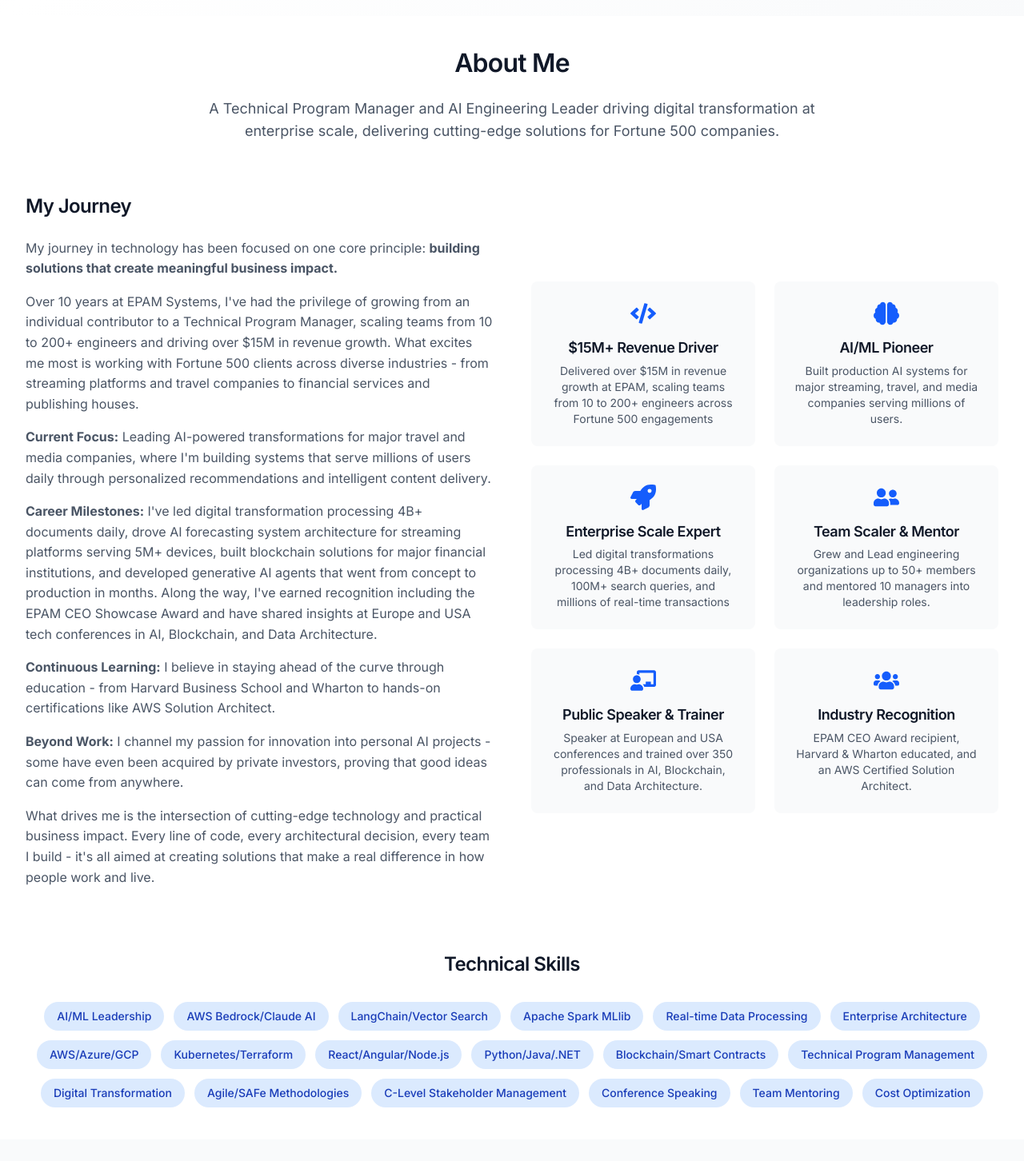
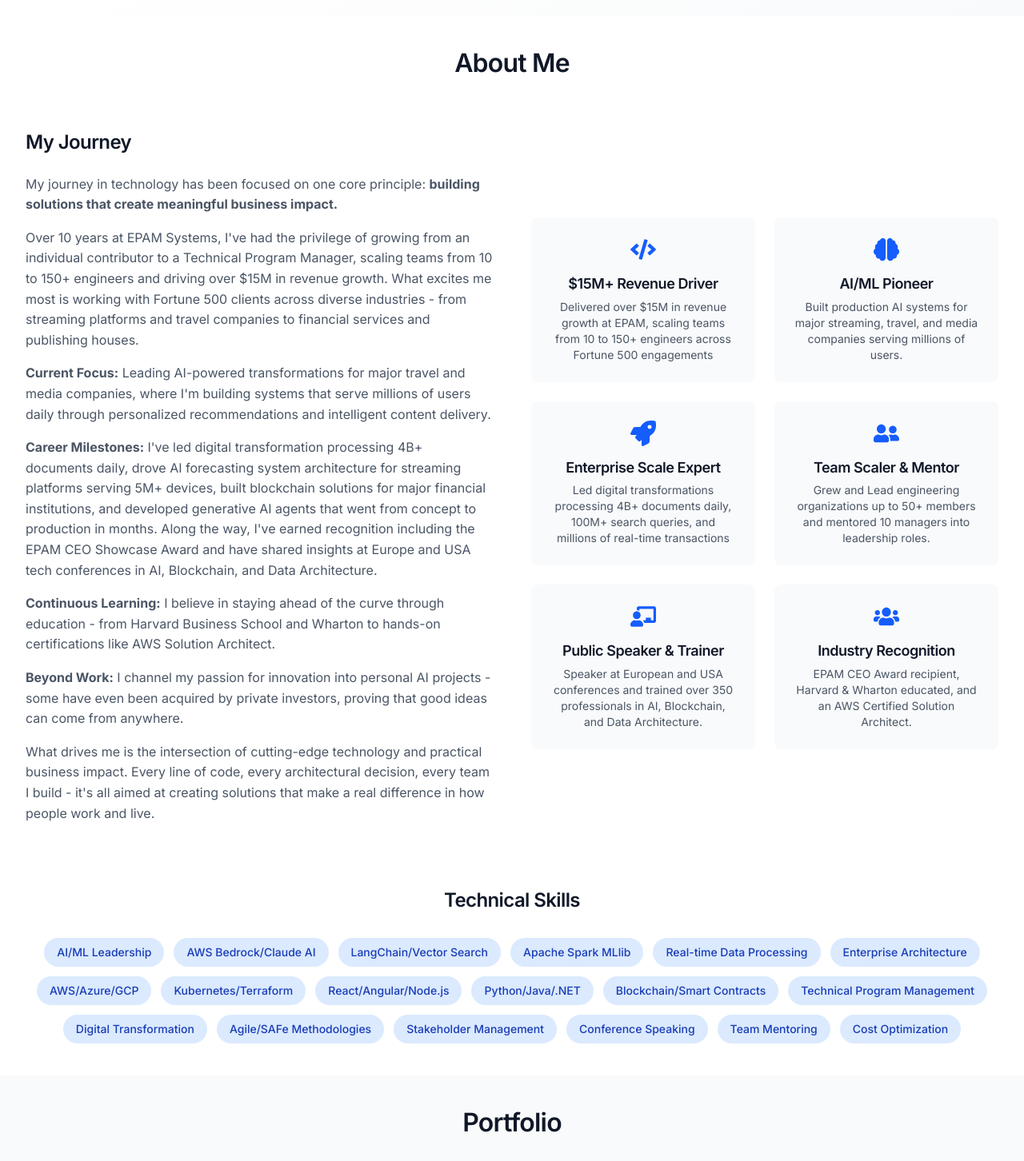
Before and after one commit to Bichev/personal-brand, a Next.js app: page / in a window 1280 px wide. Shown: the part 780-2232 px from the top of the page at 80% size. Built offline with nearby package versions, Linux system fonts and the light colour scheme.

Commit message:
styles update

```diff
--- a/src/components/AboutSection.tsx
+++ b/src/components/AboutSection.tsx
@@ -10,7 +10,7 @@ export function AboutSection({ className, id = 'about' }: SectionProps) {
     {
       icon: <FaCode className="w-8 h-8" />,
       title: '$15M+ Revenue Driver',
-      description: 'Delivered over $15M in revenue growth at EPAM, scaling teams from 10 to 200+ engineers across Fortune 500 engagements',
+      description: 'Delivered over $15M in revenue growth at EPAM, scaling teams from 10 to 150+ engineers across Fortune 500 engagements',
     },
     {
       icon: <FaBrain className="w-8 h-8" />,
@@ -52,9 +52,9 @@ export function AboutSection({ className, id = 'about' }: SectionProps) {
           <h2 className="text-3xl sm:text-4xl font-bold text-gray-900 dark:text-white mb-6">
             About Me
           </h2>
-          <p className="text-lg text-gray-600 dark:text-gray-300 max-w-3xl mx-auto">
+          {/* <p className="text-lg text-gray-600 dark:text-gray-300 max-w-3xl mx-auto">
             A Technical Program Manager and AI Engineering Leader driving digital transformation at enterprise scale, delivering cutting-edge solutions for Fortune 500 companies.
-          </p>
+          </p> */}
         </motion.div>
 
         <div className="grid grid-cols-1 lg:grid-cols-2 gap-12 items-center">
--- a/src/lib/constants.ts
+++ b/src/lib/constants.ts
@@ -16,7 +16,7 @@ export const PERSONAL_INFO = {
   shortBio: 'Technical Program Manager and AI Engineering Leader with 15+ years of experience driving digital transformation at scale. Currently at EPAM Systems, delivering cutting-edge solutions for Fortune 500 companies.',
   longBio: `My journey in technology has been focused on one core principle: <strong>building solutions that create meaningful business impact.</strong>
 
-Over 10 years at EPAM Systems, I've had the privilege of growing from an individual contributor to a Technical Program Manager, scaling teams from 10 to 200+ engineers and driving over $15M in revenue growth. What excites me most is working with Fortune 500 clients across diverse industries - from streaming platforms and travel companies to financial services and publishing houses.
+Over 10 years at EPAM Systems, I've had the privilege of growing from an individual contributor to a Technical Program Manager, scaling teams from 10 to 150+ engineers and driving over $15M in revenue growth. What excites me most is working with Fortune 500 clients across diverse industries - from streaming platforms and travel companies to financial services and publishing houses.
 
 <strong>Current Focus:</strong> Leading AI-powered transformations for major travel and media companies, where I'm building systems that serve millions of users daily through personalized recommendations and intelligent content delivery.
 
@@ -81,14 +81,14 @@ export const ENTERPRISE_PROJECTS: Project[] = [
   {
     id: 'publishing-cloud-migration',
     title: 'Publishing Platform AWS Migration',
-    description: 'Scaled team from 10 to 200+, delivering a cloud-native pipeline handling 4B+ documents daily for a major publisher.',
+    description: 'Scaled team from 10 to 150+, delivering a cloud-native pipeline handling 4B+ documents daily for a major publisher.',
     technologies: ['AWS EKS', 'Apache Flink', 'ElasticSearch', 'React', 'Terraform', 'Jenkins', 'Streamsets', 'MongoDB'],
     icon: 'FaBookOpen',
   },
   {
     id: 'telecom-recommendation-engine',
     title: 'AI Recommendation Engine for Telecom',
-    description: 'Led development of an AI recommendation engine for a major telecom, increasing ad revenue by $2M in the first year.',
+    description: 'Led development of an AI recommendation engine for a major telecom, increasing ad revenue by $500k in the first year.',
     technologies: ['Apache Spark', 'Apache Ignite', 'Real-time Analytics', 'Machine Learning', 'Docker', 'Kubernetes'],
     icon: 'FaWifi',
   }
@@ -346,7 +346,7 @@ export const SKILLS = [
   'Technical Program Management',
   'Digital Transformation',
   'Agile/SAFe Methodologies',
-  'C-Level Stakeholder Management',
+  'Stakeholder Management',
   'Conference Speaking',
   'Team Mentoring',
   'Cost Optimization',
```
